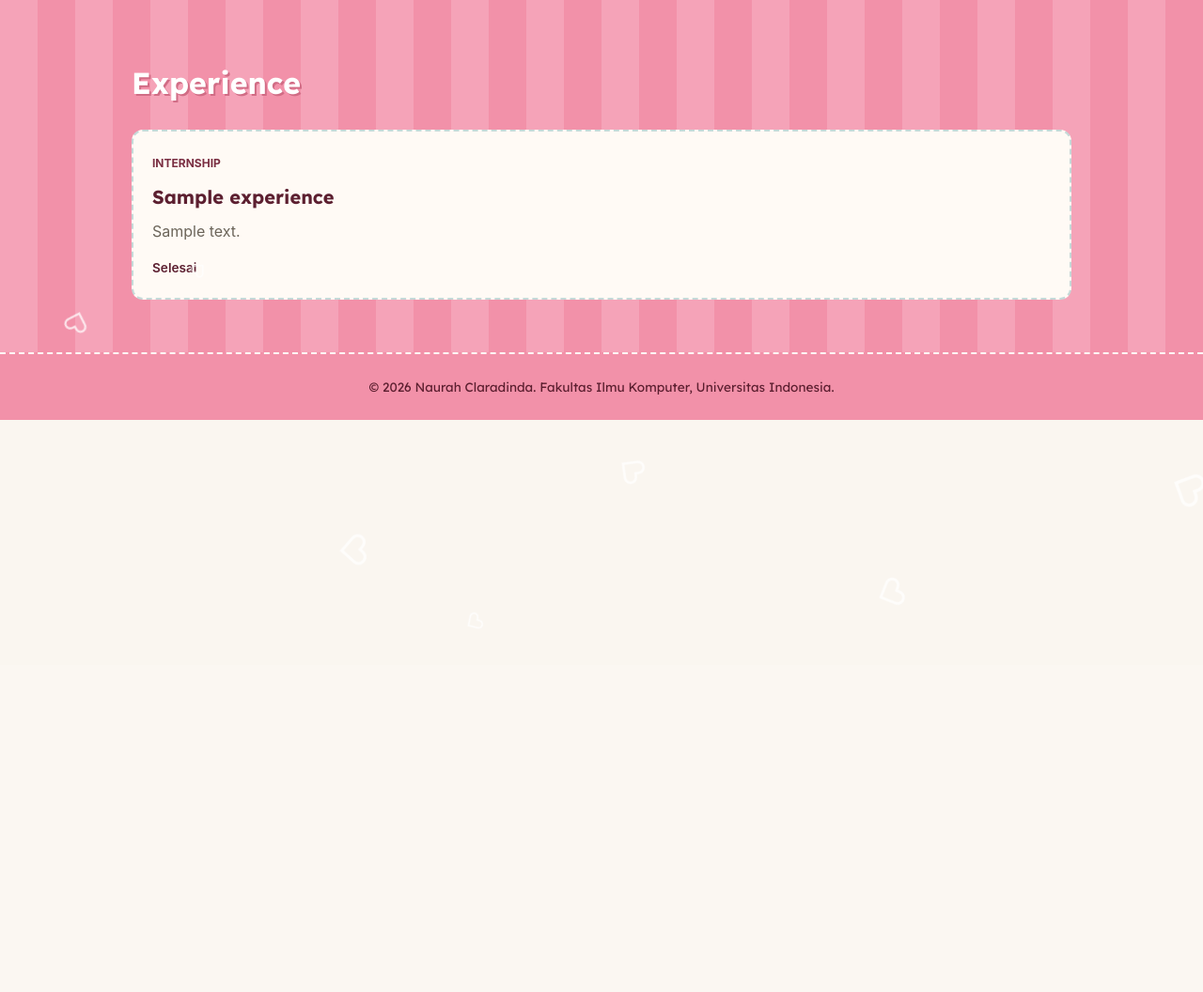
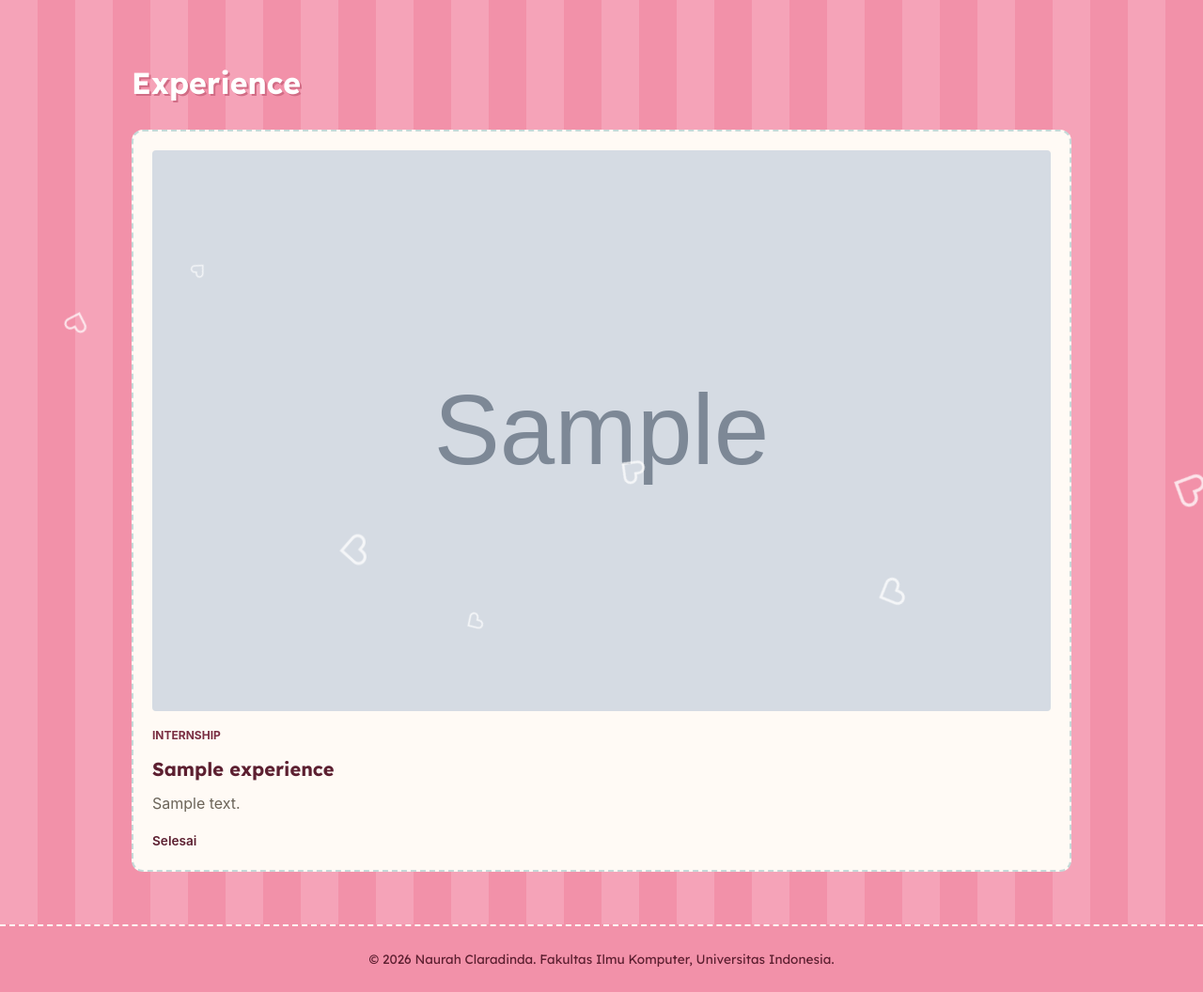
Before and after one commit to Naur4h/myportofolio, a Django app: page /experience/ in a window 1280 px wide. Shown: the part 92-1148 px from the top of the page at 94% size. Before the commit the page ends 539 px from the top, so only its background shows below. Run offline with Django 5.2, Linux system fonts and the light colour scheme; tables that the repository leaves empty hold one stand-in row (values such as "Sample post"); grey boxes marked "Sample" are stand-in pictures.

Commit message:
update experience with image

```diff
--- a/templates/experience.html
+++ b/templates/experience.html
@@ -11,6 +11,9 @@
                 <div class="experience-grid">
                     {% for experience in experience_list %}
                         <article class="experience-card">
+                            {% if experience.thumbnail %}
+                                <img src="{{ experience.thumbnail }}" alt="Gambar {{ experience.title }}" class="project-image">
+                            {% endif %}
                             <span class="experience-category">
                                 {{ experience.get_category_display }}
                             </span>
```
